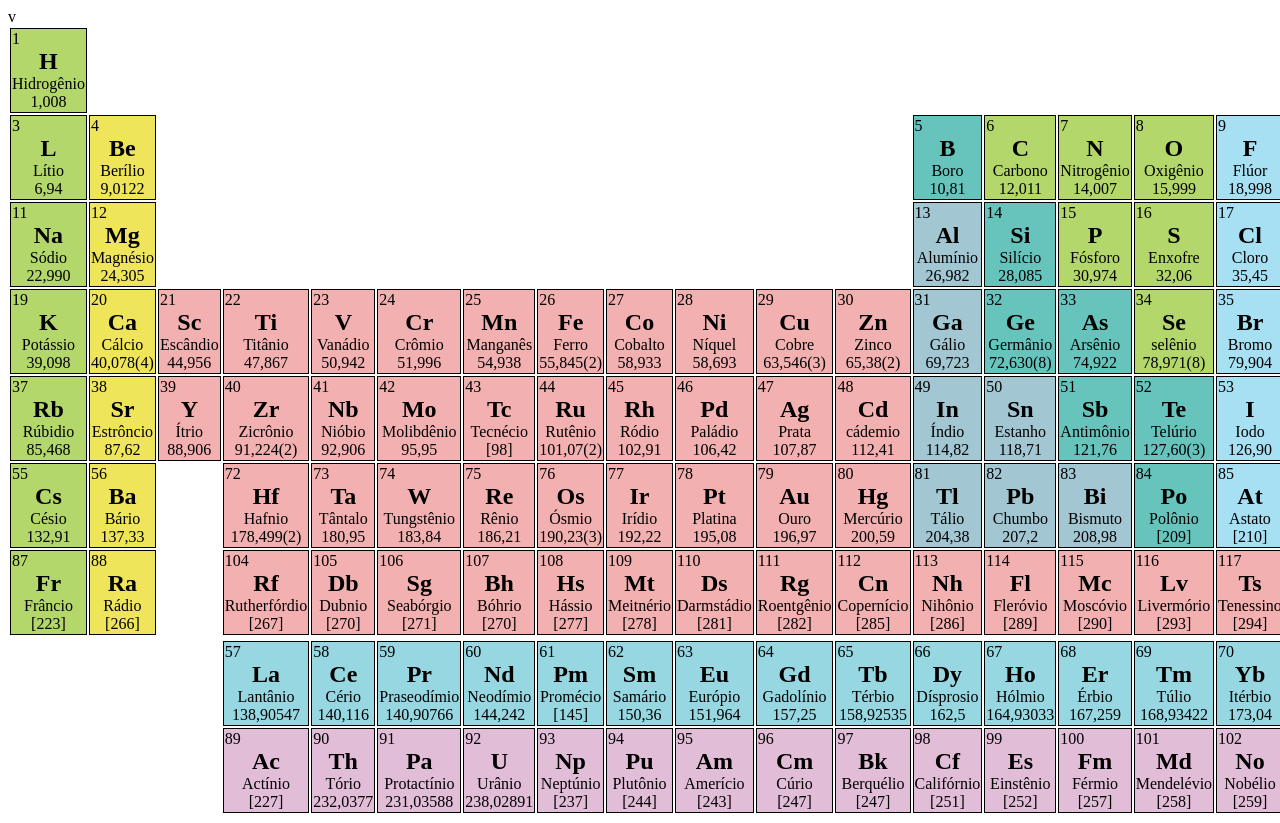
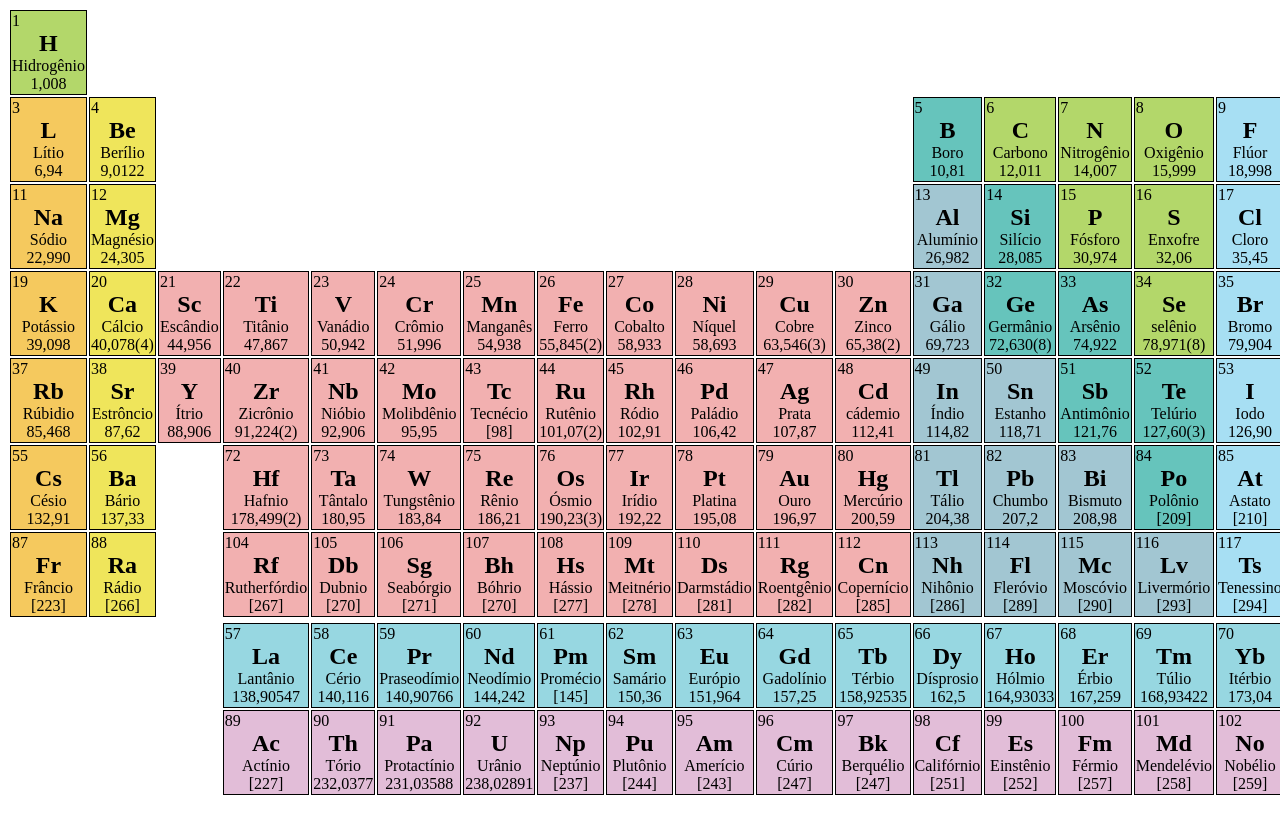
Before and after one commit to aclarette/tabelaPeriodica, a plain HTML site: page index.html in a window 1280 px wide. Shown: the top 823 px of the page. Drawn offline with Linux system fonts and the light colour scheme.

Commit message:
Update index.html

```diff
--- a/index.html
+++ b/index.html
@@ -15,7 +15,9 @@
                 <div>Hidrogênio</div>
                 1,008
             </td>
-            <td class="colspan" colspan="16"></td>
+            <td class="colspan" colspan="16">
+
+            </td>
             <td class="gasNobre">
                 <div class="atomico">2</div>
                 <h2>He</h2>
@@ -24,7 +26,7 @@
             </td>
         </tr>
         <tr>
-            <td class="naoMetal">
+            <td class="metalAlcalino">
                 <div class="atomico">3</div>
                 <h2>L</h2>
                 <div>Lítio</div>
@@ -75,7 +77,7 @@
             </td>
         </tr>
         <tr>
-            <td class="naoMetal">
+            <td class="metalAlcalino">
                 <div class="atomico">11</div>
                 <h2>Na</h2>
                 <div>Sódio</div>
@@ -126,7 +128,7 @@
             </td>
         </tr>
         <tr>
-            <td class="naoMetal">
+            <td class="metalAlcalino">
                 <div class="atomico">19</div>
                 <h2>K</h2>
                 <div>Potássio</div>
@@ -227,7 +229,7 @@
                 <h2>Br</h2>
                 <div>Bromo</div>
                 79,904
-            </td>v
+            </td>
             <td class="gasNobre">
                 <div class="atomico">36</div>
                 <h2>Kr</h2>
@@ -236,7 +238,7 @@
             </td>
         </tr>
         <tr>
-            <td class="naoMetal">
+            <td class="metalAlcalino">
                 <div class="atomico">37</div>
                 <h2>Rb</h2>
                 <div>Rúbidio</div>
@@ -346,7 +348,7 @@
             </td>
         </tr>
         <tr>
-            <td class="naoMetal">
+            <td class="metalAlcalino">
                 <div class="atomico">55</div>
                 <h2>Cs</h2>
                 <div>Césio</div>
@@ -451,7 +453,7 @@
             </td>
         </tr>
         <tr>
-            <td class="naoMetal">
+            <td class="metalAlcalino" >
                 <div class="atomico">87</div>
                 <h2>Fr</h2>
                 <div>Frâncio</div>
@@ -518,31 +520,31 @@
                 <div>Copernício</div>
                 [285]
             </td>
-            <td class="metalTransicao">
+            <td class="outrosMetais">
                 <div class="atomico">113</div>
                 <h2>Nh</h2>
                 <div>Nihônio</div>
                 [286]
             </td>
-            <td class="metalTransicao">
+            <td class="outrosMetais">
                 <div class="atomico">114</div>
                 <h2>Fl</h2>
                 <div>Fleróvio</div>
                 [289]
             </td>
-            <td class="metalTransicao">
+            <td class="outrosMetais">
                 <div class="atomico">115</div>
                 <h2>Mc</h2>
                 <div>Moscóvio</div>
                 [290]
             </td>
-            <td class="metalTransicao">
+            <td class="outrosMetais">
                 <div class="atomico">116</div>
                 <h2>Lv</h2>
                 <div>Livermório</div>
                 [293]
             </td>
-            <td class="metalTransicao">
+            <td class="halogenio">
                 <div class="atomico">117</div>
                 <h2>Ts</h2>
                 <div>Tenessino</div>
@@ -748,6 +750,7 @@
                 [266]
             </td>
         </tr>
+
     </table>
 </body>
 
```
